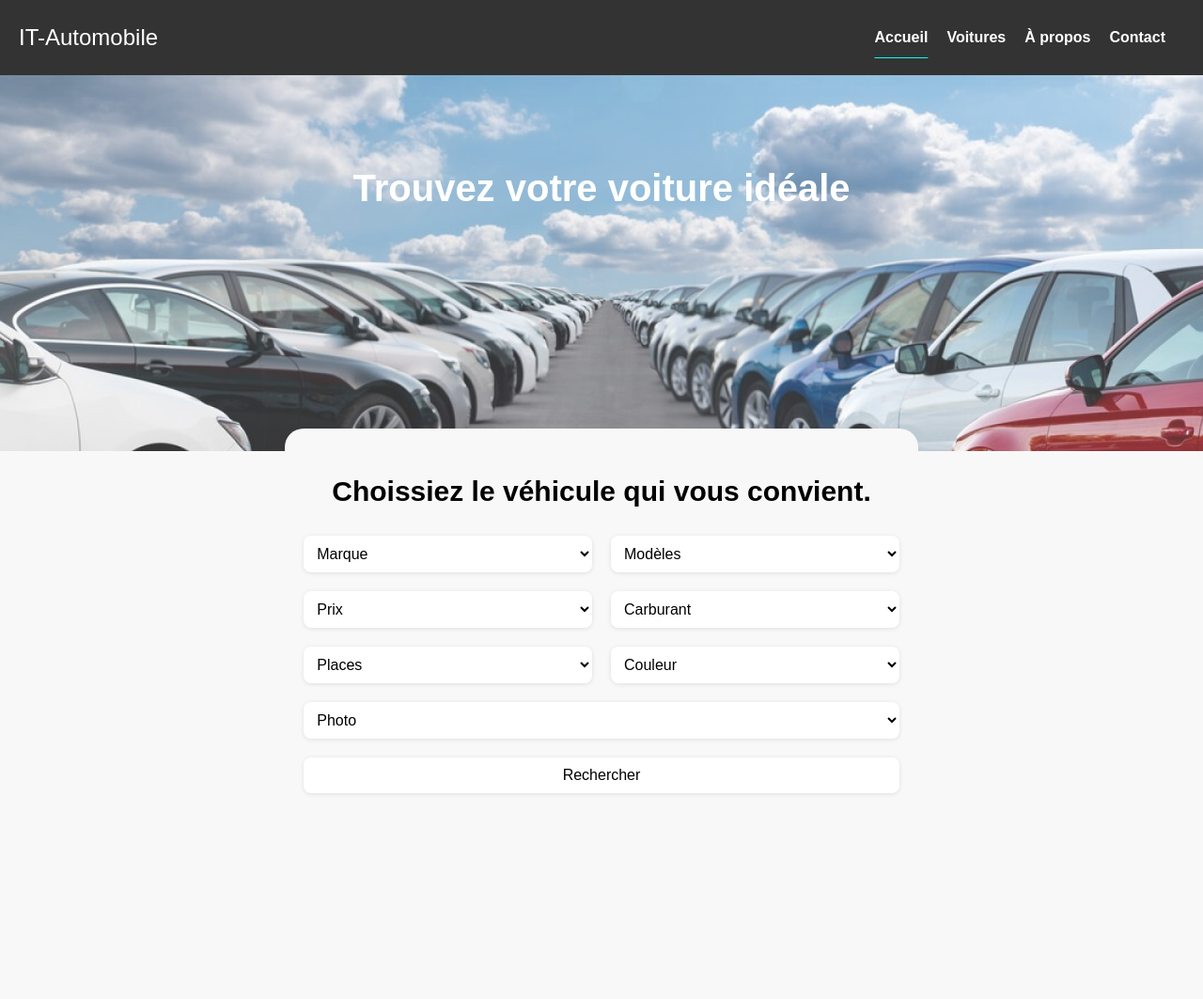
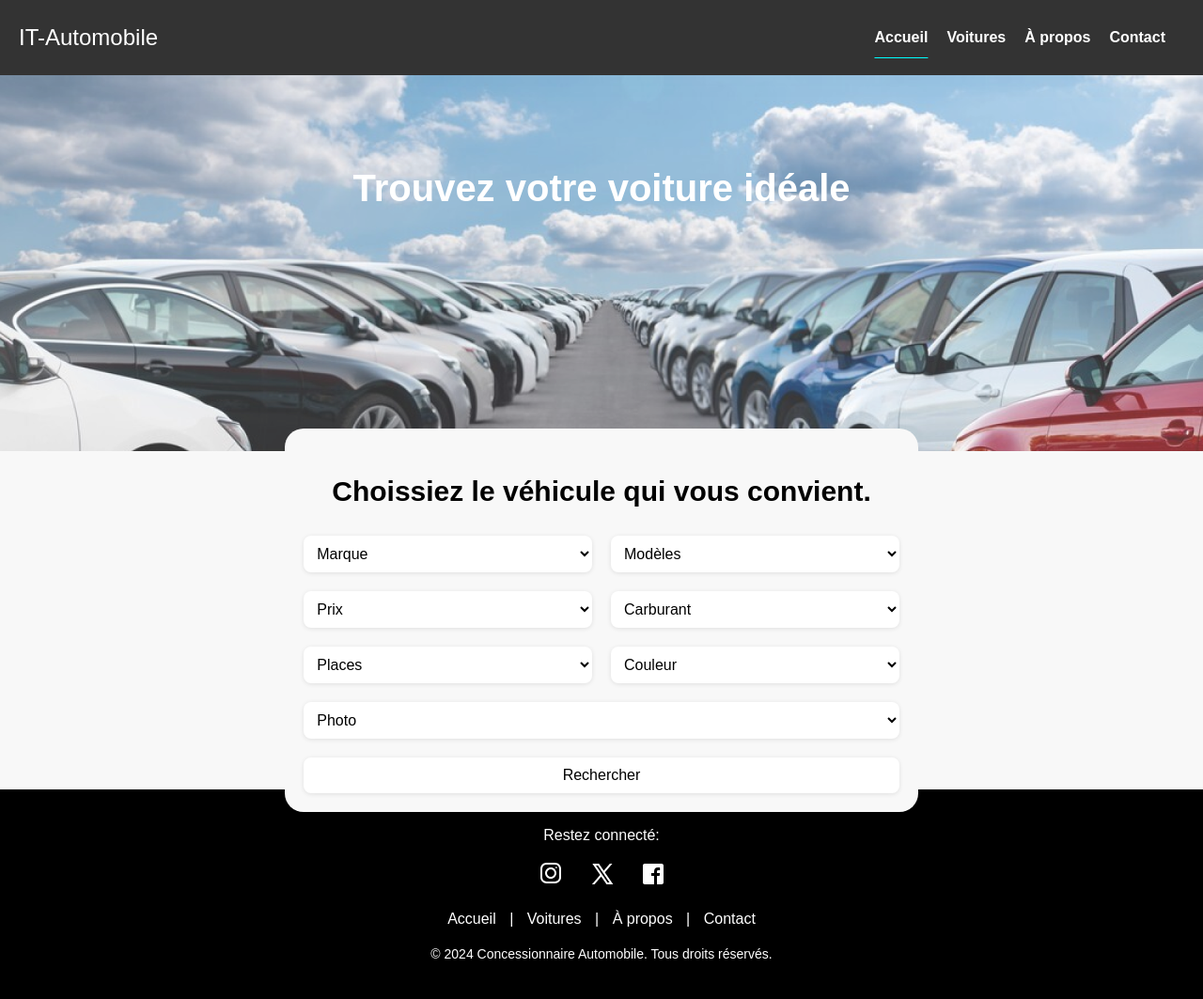
Before and after one commit to mmarzou/IT_Automobile, a plain HTML site: page index.html in a window 1280 px wide. Shown: the whole page at 94% size. Before the commit the page ends 864 px from the top, so only its background shows below. Drawn offline with Linux system fonts and the light colour scheme.

Commit message:
ajout footer

```diff
--- a/assets/css/style.css
+++ b/assets/css/style.css
@@ -299,6 +299,53 @@ nav {
     line-height: 1.6;
 }
 
+
+/* Footer Styles */
+footer {
+    background-color: #000;
+    color: #fff;
+    text-align: center;
+    padding: 40px 0;
+}
+
+
+.social-media {
+    margin-bottom: 20px;
+}
+
+.social-media p {
+    margin-bottom: 15px;
+}
+
+.social-media a {
+    margin: 0 10px;
+    display: inline-block;
+}
+
+.social-media img {
+    width: 24px;
+    height: 24px;
+}
+
+.footer-links {
+    margin-bottom: 20px;
+}
+
+.footer-links a {
+    color: #fff;
+    margin: 0 10px;
+    text-decoration: none;
+}
+
+.footer-links a:hover {
+    text-decoration: underline;
+}
+
+.footer-copy p {
+    margin: 0;
+    font-size: 14px;
+}
+
 /* Responsive Styles */
 @media (max-width: 768px) {
     .filter-section {
--- a/index.html
+++ b/index.html
@@ -92,6 +92,33 @@
             </div>
         </div>
     </div>
+    <footer>
+
+        <div class="social-media">
+            <p>Restez connecté:</p>
+            <a href="#"><svg xmlns="http://www.w3.org/2000/svg" x="0px" y="0px" width="32" height="32" viewBox="0,0,256,256"
+                style="fill:#000000;">
+                <g fill="#ffffff" fill-rule="nonzero" stroke="none" stroke-width="1" stroke-linecap="butt" stroke-linejoin="miter" stroke-miterlimit="10" stroke-dasharray="" stroke-dashoffset="0" font-family="none" font-weight="none" font-size="none" text-anchor="none" style="mix-blend-mode: normal"><g transform="scale(8,8)"><path d="M11.46875,5c-3.55078,0 -6.46875,2.91406 -6.46875,6.46875v9.0625c0,3.55078 2.91406,6.46875 6.46875,6.46875h9.0625c3.55078,0 6.46875,-2.91406 6.46875,-6.46875v-9.0625c0,-3.55078 -2.91406,-6.46875 -6.46875,-6.46875zM11.46875,7h9.0625c2.47266,0 4.46875,1.99609 4.46875,4.46875v9.0625c0,2.47266 -1.99609,4.46875 -4.46875,4.46875h-9.0625c-2.47266,0 -4.46875,-1.99609 -4.46875,-4.46875v-9.0625c0,-2.47266 1.99609,-4.46875 4.46875,-4.46875zM21.90625,9.1875c-0.50391,0 -0.90625,0.40234 -0.90625,0.90625c0,0.50391 0.40234,0.90625 0.90625,0.90625c0.50391,0 0.90625,-0.40234 0.90625,-0.90625c0,-0.50391 -0.40234,-0.90625 -0.90625,-0.90625zM16,10c-3.30078,0 -6,2.69922 -6,6c0,3.30078 2.69922,6 6,6c3.30078,0 6,-2.69922 6,-6c0,-3.30078 -2.69922,-6 -6,-6zM16,12c2.22266,0 4,1.77734 4,4c0,2.22266 -1.77734,4 -4,4c-2.22266,0 -4,-1.77734 -4,-4c0,-2.22266 1.77734,-4 4,-4z"></path></g></g>
+            </svg></a>
+            <a href="#"><svg xmlns="http://www.w3.org/2000/svg" x="0px" y="0px" width="30" height="30" viewBox="0,0,256,256"
+                style="fill:#000000;">
+                <g fill="#ffffff" fill-rule="nonzero" stroke="none" stroke-width="1" stroke-linecap="butt" stroke-linejoin="miter" stroke-miterlimit="10" stroke-dasharray="" stroke-dashoffset="0" font-family="none" font-weight="none" font-size="none" text-anchor="none" style="mix-blend-mode: normal"><g transform="scale(8.53333,8.53333)"><path d="M26.37,26l-8.795,-12.822l0.015,0.012l7.93,-9.19h-2.65l-6.46,7.48l-5.13,-7.48h-6.95l8.211,11.971l-0.001,-0.001l-8.66,10.03h2.65l7.182,-8.322l5.708,8.322zM10.23,6l12.34,18h-2.1l-12.35,-18z"></path></g></g>
+            </svg></a>
+            <a href="#"><svg xmlns="http://www.w3.org/2000/svg" x="0px" y="0px" width="30" height="30" viewBox="0,0,256,256"
+                style="fill:#000000;">
+                <g fill="#ffffff" fill-rule="nonzero" stroke="none" stroke-width="1" stroke-linecap="butt" stroke-linejoin="miter" stroke-miterlimit="10" stroke-dasharray="" stroke-dashoffset="0" font-family="none" font-weight="none" font-size="none" text-anchor="none" style="mix-blend-mode: normal"><g transform="scale(8.53333,8.53333)"><path d="M24,4h-18c-1.105,0 -2,0.895 -2,2v18c0,1.105 0.895,2 2,2h10v-9h-3v-3h3v-1.611c0,-3.05 1.486,-4.389 4.021,-4.389c1.214,0 1.856,0.09 2.16,0.131v2.869h-1.729c-1.076,0 -1.452,0.568 -1.452,1.718v1.282h3.154l-0.428,3h-2.726v9h5c1.105,0 2,-0.895 2,-2v-18c0,-1.105 -0.896,-2 -2,-2z"></path></g></g>
+            </svg></a>
+        </div>
+        <div class="footer-links">
+            <a href="index.html">Accueil</a> |
+            <a href="#">Voitures</a> |
+            <a href="#">À propos</a> |
+            <a href="contact.html">Contact</a>
+        </div>
+        <div class="footer-copy">
+            <p>&copy; 2024 Concessionnaire Automobile. Tous droits réservés.</p>
+        </div>
+    </footer>
 </body>
 
 </html>
```
